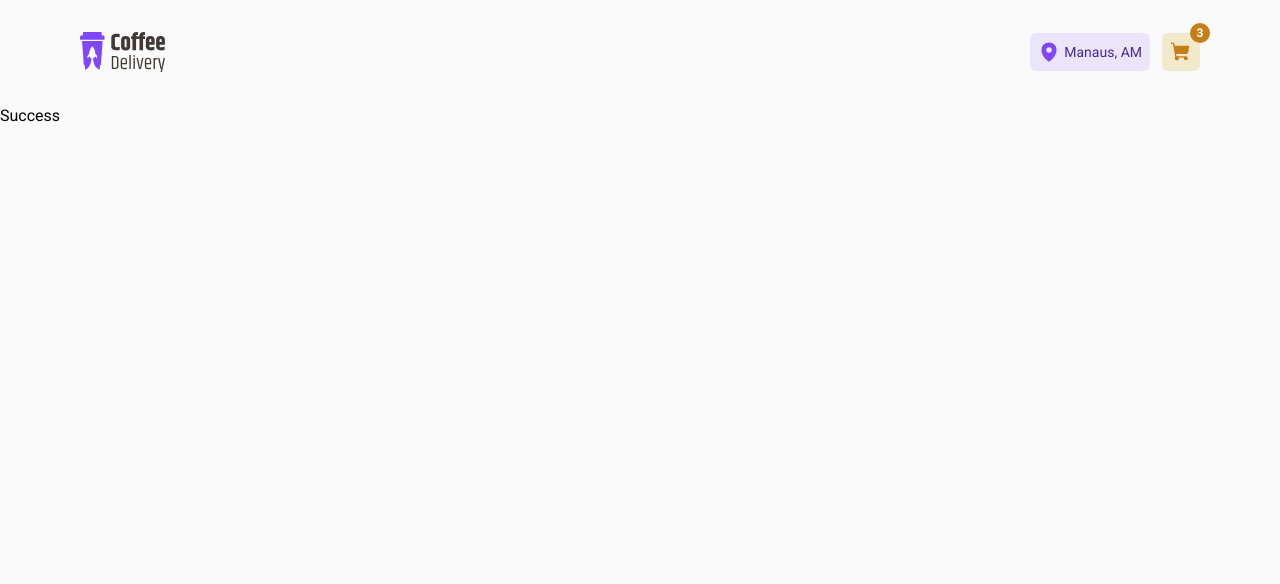
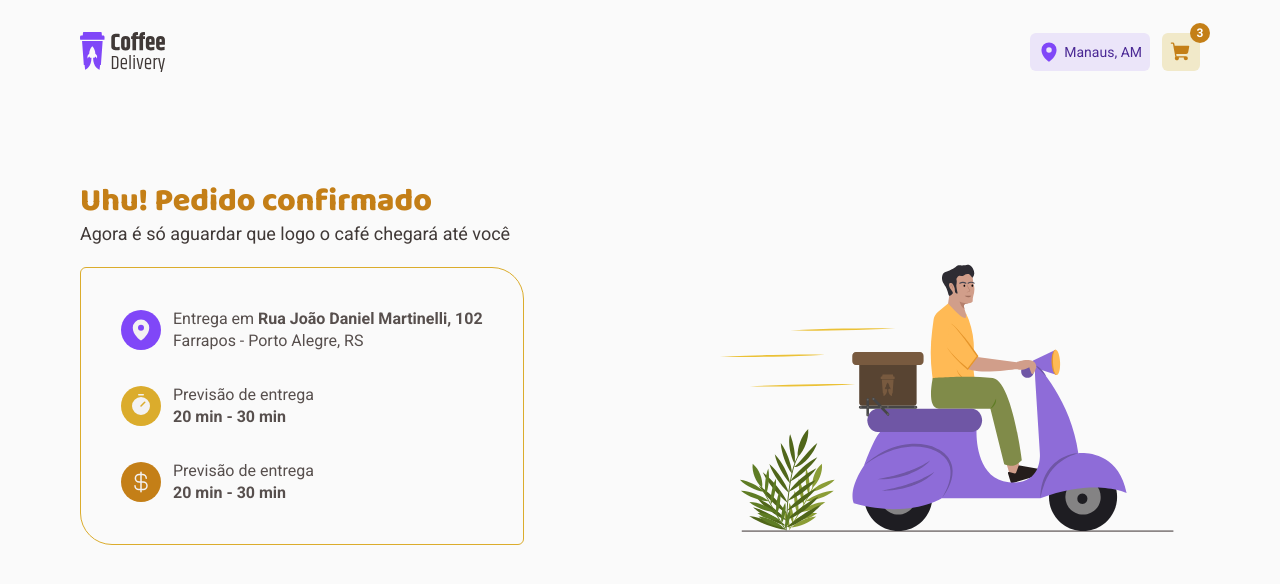
Before and after one commit to angelo-filho/coffe-delivery, a React (Vite) app: page /success in a window 1280 px wide. Shown: the top 584 px of the page. Built offline with nearby package versions, Linux system fonts and the light colour scheme.

Commit message:
feat: add success page

```diff
--- a/src/App.tsx
+++ b/src/App.tsx
@@ -2,6 +2,7 @@ import { createBrowserRouter, RouterProvider } from "react-router-dom";
 import { Cart } from "./pages/Cart";
 import { Home } from "./pages/Home";
 import { Root } from "./pages/Root";
+import { Success } from "./pages/Success";
 
 const routes = createBrowserRouter([
   {
@@ -18,7 +19,7 @@ const routes = createBrowserRouter([
       },
       {
         path: "/success",
-        element: <div>Success</div>,
+        element: <Success />,
       },
     ],
   },
--- a/src/pages/Cart/components/CartInfos.tsx
+++ b/src/pages/Cart/components/CartInfos.tsx
@@ -1,4 +1,5 @@
 import { Trash } from "phosphor-react";
+import { Link } from "react-router-dom";
 import { ItemCount } from "../../../components/ItemCount";
 import { coffeesList } from "../../Home/data/coffeesList";
 
@@ -64,12 +65,14 @@ export function CartInfos() {
           </div>
         </div>
 
+        <Link to="/success">
           <button
             type="button"
             className="w-full mt-6 py-3 bg-yellow-400 rounded-md text-white transition-colors hover:bg-yellow-700"
           >
             CONFIRMAR PEDIDO
           </button>
+        </Link>
       </div>
     </section>
   );
--- /dev/null
+++ b/src/pages/Success.tsx
@@ -0,0 +1,66 @@
+import { CurrencyDollar, MapPin, Timer } from "phosphor-react";
+
+export function Success() {
+  return (
+    <main className="max-w-screen-xl mx-auto mt-20 px-4 pb-10 xl:px-0 flex flex-col xl:flex-row-reverse items-center xl:justify-between gap-10">
+      <img
+        src="/success-art.svg"
+        alt="Man in a motorcycle"
+        className="w-full max-w-[492px] mt-auto"
+      />
+
+      <div className="">
+        <h2 className="font-cursive font-extrabold text-3xl xl:text-[2rem] text-yellow-700">
+          Uhu! Pedido confirmado
+        </h2>
+
+        <p className="text-lg text-base-700 leading-normal">
+          Agora é só aguardar que logo o café chegará até você
+        </p>
+
+        <div className="mt-5 p-6 lg:p-10 flex flex-col gap-8 border border-yellow-400 rounded-tl-[6px] rounded-tr-[32px] rounded-br-[6px] rounded-bl-[32px]">
+          <div className="flex items-center gap-3 leading-snug">
+            <span className="h-fit p-2 bg-purple-400 rounded-full">
+              <MapPin weight="fill" className="text-2xl text-base-100" />
+            </span>
+
+            <span className="text-base-600">
+              Entrega em{" "}
+              <span className="font-bold ">
+                Rua João Daniel Martinelli, 102
+              </span>{" "}
+              <br /> Farrapos - Porto Alegre, RS
+            </span>
+          </div>
+
+          <div className="flex items-center gap-3 leading-snug">
+            <span className="h-fit p-2 bg-yellow-400 rounded-full">
+              <Timer weight="fill" className="text-2xl text-base-100" />
+            </span>
+
+            <span className="text-base-600">
+              Previsão de entrega
+              <br />
+              <span className="font-bold ">20 min - 30 min</span> <br />{" "}
+            </span>
+          </div>
+
+          <div className="flex items-center gap-3 leading-snug">
+            <span className="h-fit p-2 bg-yellow-700 rounded-full">
+              <CurrencyDollar
+                weight="fill"
+                className="text-2xl text-base-100"
+              />
+            </span>
+
+            <span className="text-base-600">
+              Previsão de entrega
+              <br />
+              <span className="font-bold ">20 min - 30 min</span> <br />{" "}
+            </span>
+          </div>
+        </div>
+      </div>
+    </main>
+  );
+}
```
Also changed, not shown: public/success-art.svg (added). Lines whose indentation alone changed are shown as unchanged.
